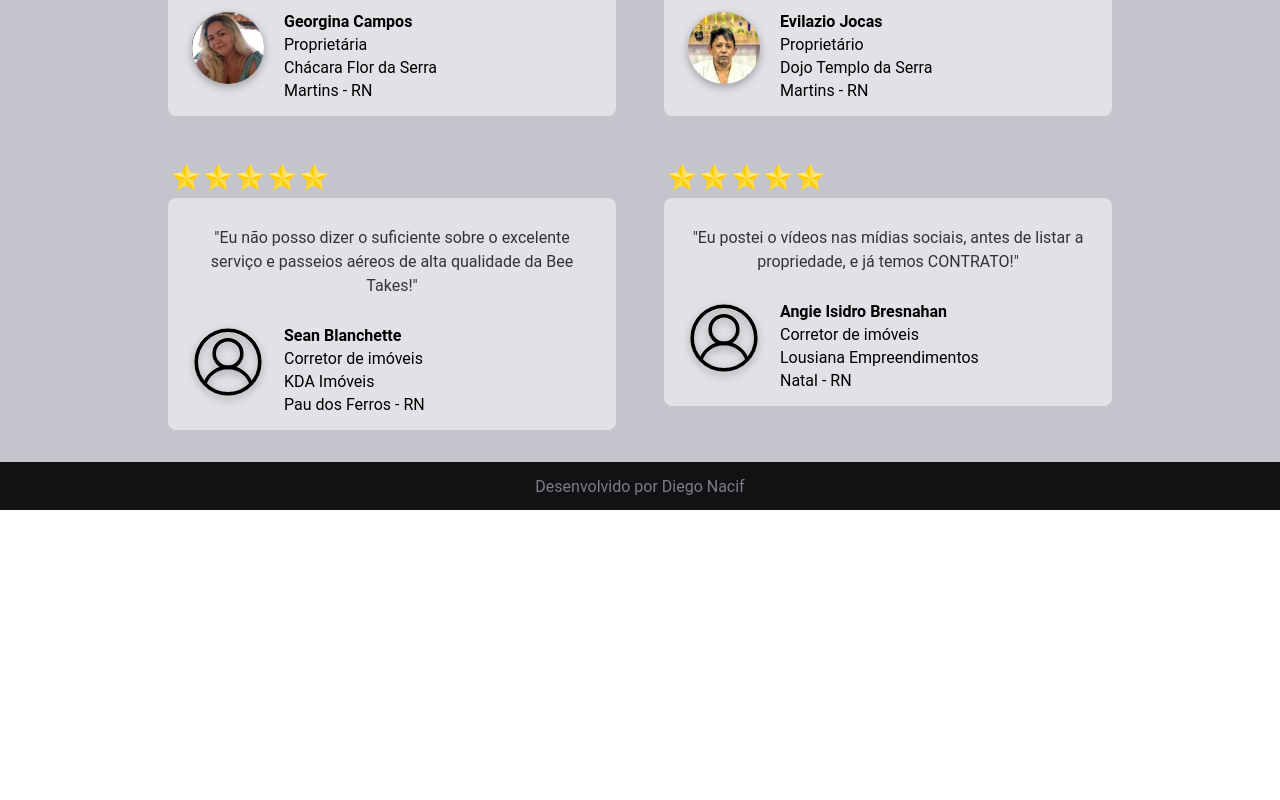
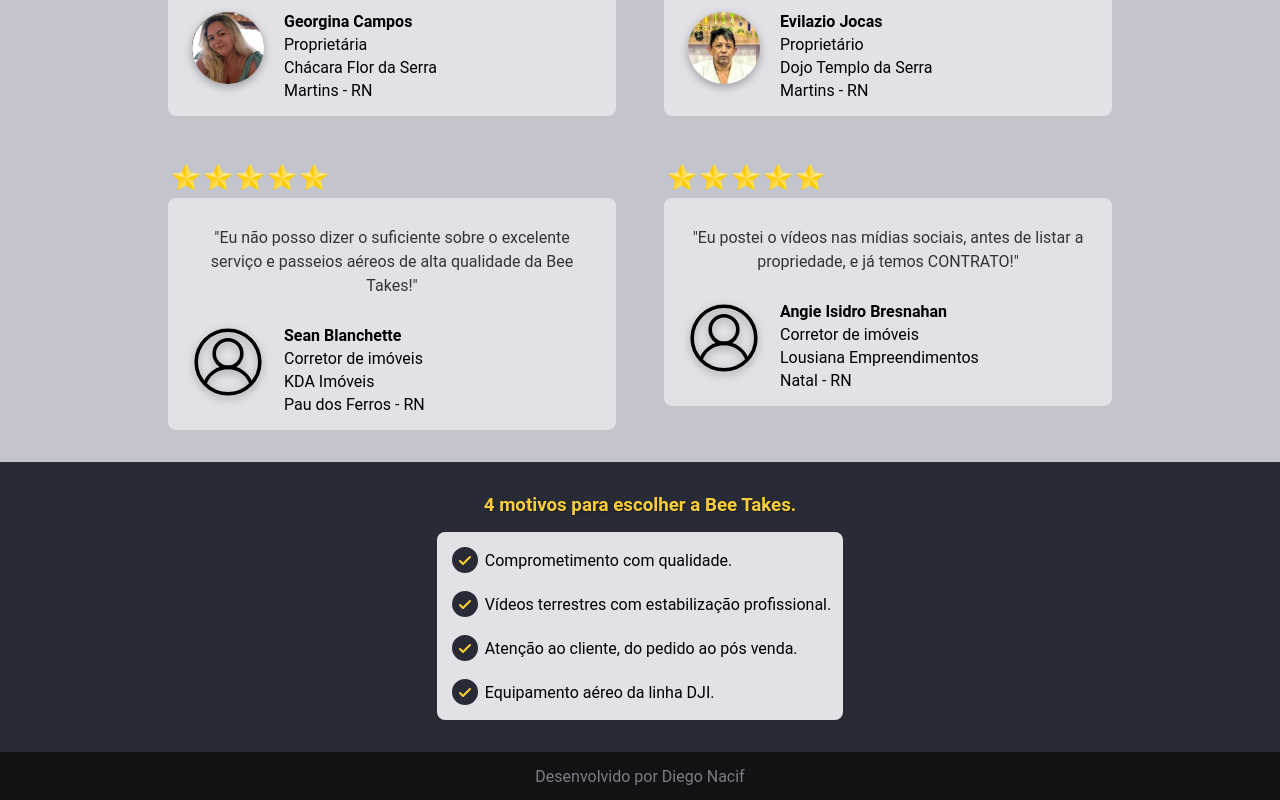
Before and after one commit to diegonacif/beetakes, a React (Vite) app: page / in a window 1280 px wide. Shown: the part 2705-3505 px from the top of the page. Before the commit the page ends 3215 px from the top, so only its background shows below. Built offline with nearby package versions, Linux system fonts and the light colour scheme.

Commit message:
feat: why us section

```diff
--- /dev/null
+++ b/src/components/WhyUs/index.tsx
@@ -0,0 +1,23 @@
+import { CheckCircle } from "@phosphor-icons/react";
+import { whyUsData } from "../../constants/whyUsData";
+import { CheckboxCircle, WhyUsContainer, WhyUsRow, WhyUsTextWrapper } from "./styles";
+
+export function WhyUs() {
+  return (
+    <WhyUsContainer>
+      <h3 id="whyus-title">{whyUsData.length} motivos para escolher a Bee Takes.</h3>
+      <WhyUsTextWrapper>
+        {
+          whyUsData.map((whyUsData, index) => (
+            <WhyUsRow key={index}>
+              <CheckboxCircle>
+                <CheckCircle size={32} weight="fill" />
+              </CheckboxCircle>
+              <span>{whyUsData.text}</span>
+            </WhyUsRow>
+          ))
+        }
+      </WhyUsTextWrapper>
+    </WhyUsContainer>
+  )
+}
--- /dev/null
+++ b/src/components/WhyUs/styles.ts
@@ -0,0 +1,60 @@
+import styled from "styled-components";
+
+export const WhyUsContainer = styled.div`
+  display: flex;
+  flex-direction: column;
+  align-items: center;
+  width: 100vw;
+  padding: 2rem 0.75rem;
+  background-color: ${(props) => props.theme['midnight-800']};
+  overflow: hidden;
+
+  #whyus-title {
+    color: ${(props) => props.theme['yellow-500']};
+    text-shadow: 1px 1px 2px rgba(0, 0, 0, 0.4);
+  }
+`
+
+export const WhyUsTextWrapper = styled.div`
+  width: fit-content;
+  background-color: ${(props) => props.theme['gray-100']};
+  /* background-color: ${(props) => props.theme['yellow-500']}; */
+  padding: 0.75rem;
+  border-radius: 8px;
+  margin-top: 1rem;
+`
+
+export const CheckboxCircle = styled.div`
+  position: relative;
+  display: flex;
+  /* justify-content: center;
+  align-items: center; */
+
+  svg {
+    z-index: 10;
+    color: ${(props) => props.theme['midnight-800']};
+  }
+
+  &::after {
+    content: "";
+    position: absolute;
+    top: 50%;
+    left: 50%;
+    transform: translate(-50%, -50%);
+    width: 14px;
+    height: 14px;
+    background-color: ${(props) => props.theme['yellow-500']};
+    z-index: 5;
+  }
+`
+
+export const WhyUsRow = styled.div`
+  display: flex;
+  align-items: center;
+  gap: 0.25rem;
+  color: black;
+
+  &:not(:first-child) {
+    margin-top: 0.75rem;
+  }
+`
--- /dev/null
+++ b/src/constants/whyUsData.ts
@@ -0,0 +1,14 @@
+export const whyUsData = [
+  {
+    text: 'Comprometimento com qualidade.',
+  },
+  {
+    text: 'Vídeos terrestres com estabilização profissional.',
+  },
+  {
+    text: 'Atenção ao cliente, do pedido ao pós venda.',
+  },
+  {
+    text: 'Equipamento aéreo da linha DJI.',
+  },
+]
--- a/src/pages/Home/index.tsx
+++ b/src/pages/Home/index.tsx
@@ -6,6 +6,7 @@ import { Particulars } from "../../components/Particulars";
 import { Services } from "../../components/Services";
 import { Packs } from "../../components/Packs";
 import { Feedbacks } from "../../components/Feedbacks";
+import { WhyUs } from "../../components/WhyUs";
 
 export function Home() {
   // const { width } = useWindowSize()
@@ -29,6 +30,7 @@ export function Home() {
       <HowItWorks />
       <Packs />
       <Feedbacks />
+      <WhyUs />
       <footer>
         <span onClick={() => window.open('https://www.linkedin.com/in/diegonacif-dev/')}>Desenvolvido por Diego Nacif</span>
       </footer>
```
